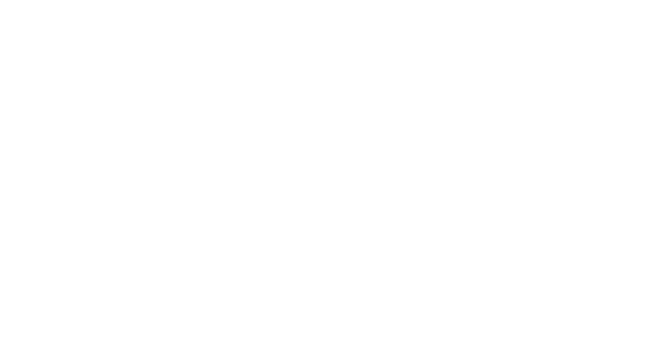
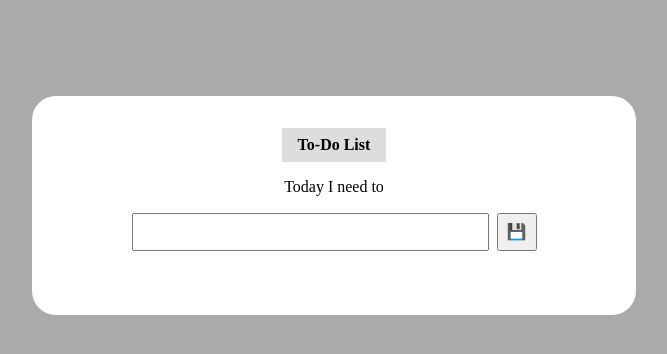
Before and after one commit to dts-kominfo-rea2a/challenge-08-bardiz12, a website: page index.html in a window 1280 px wide. Shown: the whole page, without its empty margins (306-973 px from the left). Drawn offline with nearby package versions, Linux system fonts and the light colour scheme.

Commit message:
feat(todo-list): submit todo

```diff
--- /dev/null
+++ b/app.css
@@ -0,0 +1,56 @@
+body {
+    background: #aaa;
+}
+
+div#app{
+    display: flex;
+    flex-direction: column;
+    background:#fff;
+    max-width: 540px;
+    margin: 96px auto;
+    padding: 32px;
+    border-radius: 24px;
+}
+
+#todo-title{
+    background: #ddd;
+    padding:8px 16px;
+    font-weight: 900;
+    margin: auto;
+}
+
+#todo-subtitle{
+    margin: 16px auto;
+}
+
+#input{
+    display: flex;
+    flex-direction: row;
+    gap: 8px;
+    width: 75%;
+    margin: auto;
+}
+
+#todo-input{
+    width: 100%;
+    padding: 8px 12px;
+}
+
+#todo-submit{
+    padding: 8px;
+    cursor: pointer;
+}
+
+#todo-output{
+    margin-left: calc(25% / 2);
+}
+
+
+@media only screen and (max-width: 640px) {
+    #input{
+        width:100%;
+    }
+    #todo-output{
+        margin-left: 0px;
+    }
+}
--- a/index.html
+++ b/index.html
@@ -1,41 +1,72 @@
 <!DOCTYPE html>
 <html lang="en">
+
 <head>
   <meta charset="UTF-8" />
   <meta http-equiv="X-UA-Compatible" content="IE=edge" />
   <meta name="viewport" content="width=device-width, initial-scale=1.0" />
+  <link rel="stylesheet" href="https://cdnjs.cloudflare.com/ajax/libs/normalize/8.0.1/normalize.min.css"
+    integrity="sha512-NhSC1YmyruXifcj/KFRWoC561YpHpc5Jtzgvbuzx5VozKpWvQ+4nXhPdFgmx8xqexRcpAglTj9sIBWINXa8x5w=="
+    crossorigin="anonymous" referrerpolicy="no-referrer" />
+  <link rel="stylesheet" href="./app.css">
   <title>Challenge - DOM</title>
 </head>
+
 <body>
   <div id="app">
     <!-- TODO: Buatlah sebuah header dengan id todo-title -->
+    <span id="todo-title">
+      To-Do List
+    </span>
     <!-- TODO: Buatlah sebuah subtitle dengan id todo-subtitle -->
+    <p id="todo-subtitle">
+      Today I need to
+    </p>
 
     <!-- Section: input -->
+    <section id="input">
+
       <!-- TODO: Buatlah sebuah input bertipe text dengan id todo-input -->
+      <input type="text" id="todo-input">
       <!-- TODO: Buatlah sebuah button dengan id todo-submit -->
+      <button id="todo-submit">💾</button>
 
+    </section>
     <!-- Section output -->
     <!-- TODO: Buatlah sebuah <ul> dengan id todo-output -->
+    <ul id="todo-output">
+
+    </ul>
   </div>
 
   <!-- ! Untuk tantangan ini, script jangan diubah ke external js yah ! -->
   <script>
     // TODO: Deklarasi variable sesuai dengan kebutuhan di sini
-      let button;
-      let input;
-      let output;
+    let button = document.querySelector("#todo-submit")
+    let input = document.querySelector("#todo-input")
+    let output = document.querySelector("#todo-output")
 
     // TODO: Buatlah sebuah fungsi dengan nama fnClickHandler
     // Fungsi yang digunakan untuk menambahkan tulisan
     // Jangan ubah cara deklarasi fungsinya, cukup isi saja
-      function fnClickHandler(toDoItem) {}
+    function fnClickHandler(toDoItem) {
+      output.innerHTML += `<li>${toDoItem}</li>`;
+      input.value = ''
+      input.focus()
+    }
 
     // TODO: register event onclick / addEventListener untuk button
     // akan menjalankan fungsi fnClickHandler
+    button.addEventListener('click', (e) => {
+      fnClickHandler(input.value);
+    })
 
       // TODO: register event onkeypress / addEventListener untuk input
       // sehingga saat di input ditekan enter akan menjalankan fungsi fnClickHandler juga
+      input.addEventListener('keypress', ({charCode}) => {
+        return charCode === 13 && fnClickHandler(input.value)
+      })
   </script>
 </body>
+
 </html>
```
Lines whose indentation alone changed are shown as unchanged.
